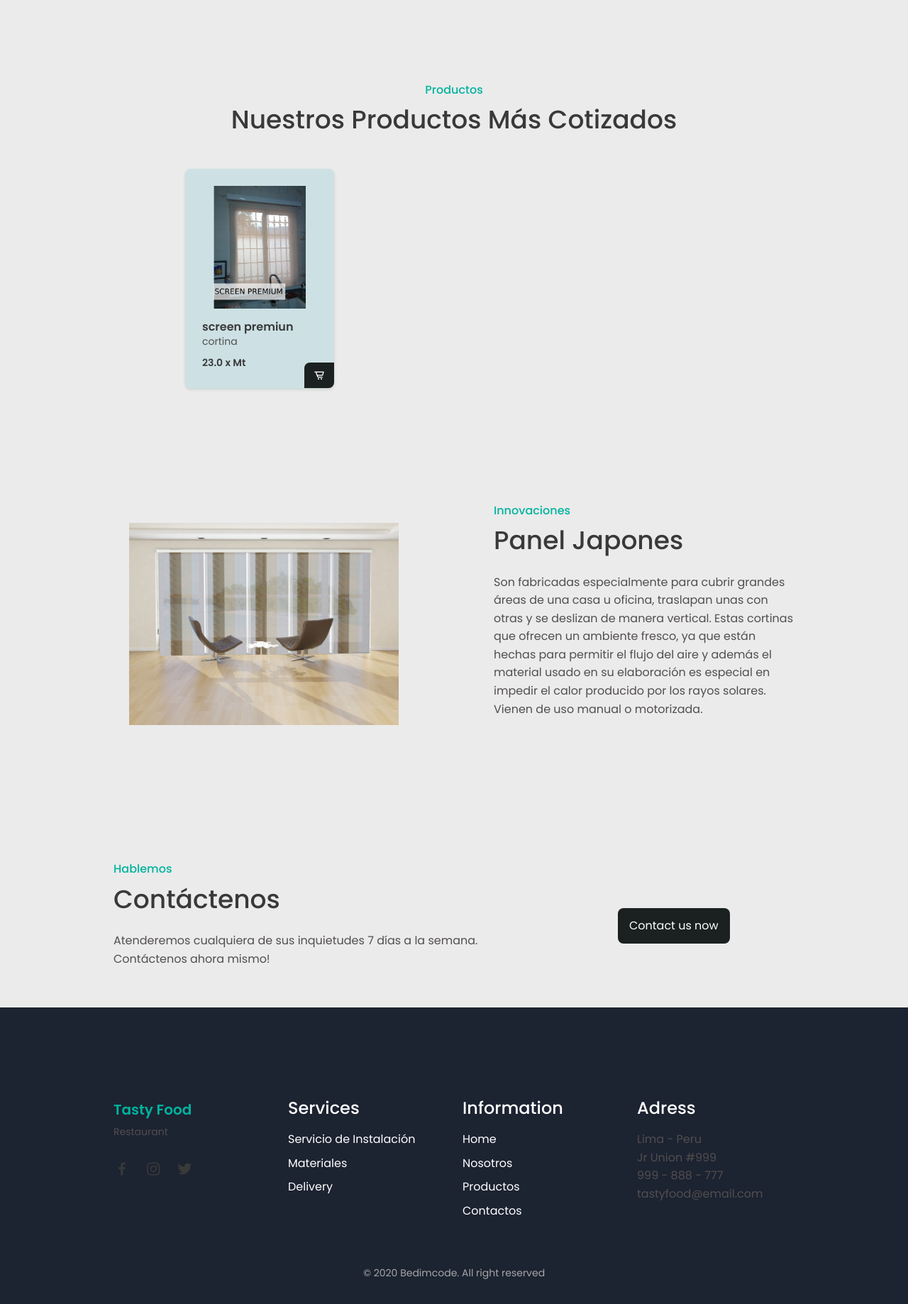
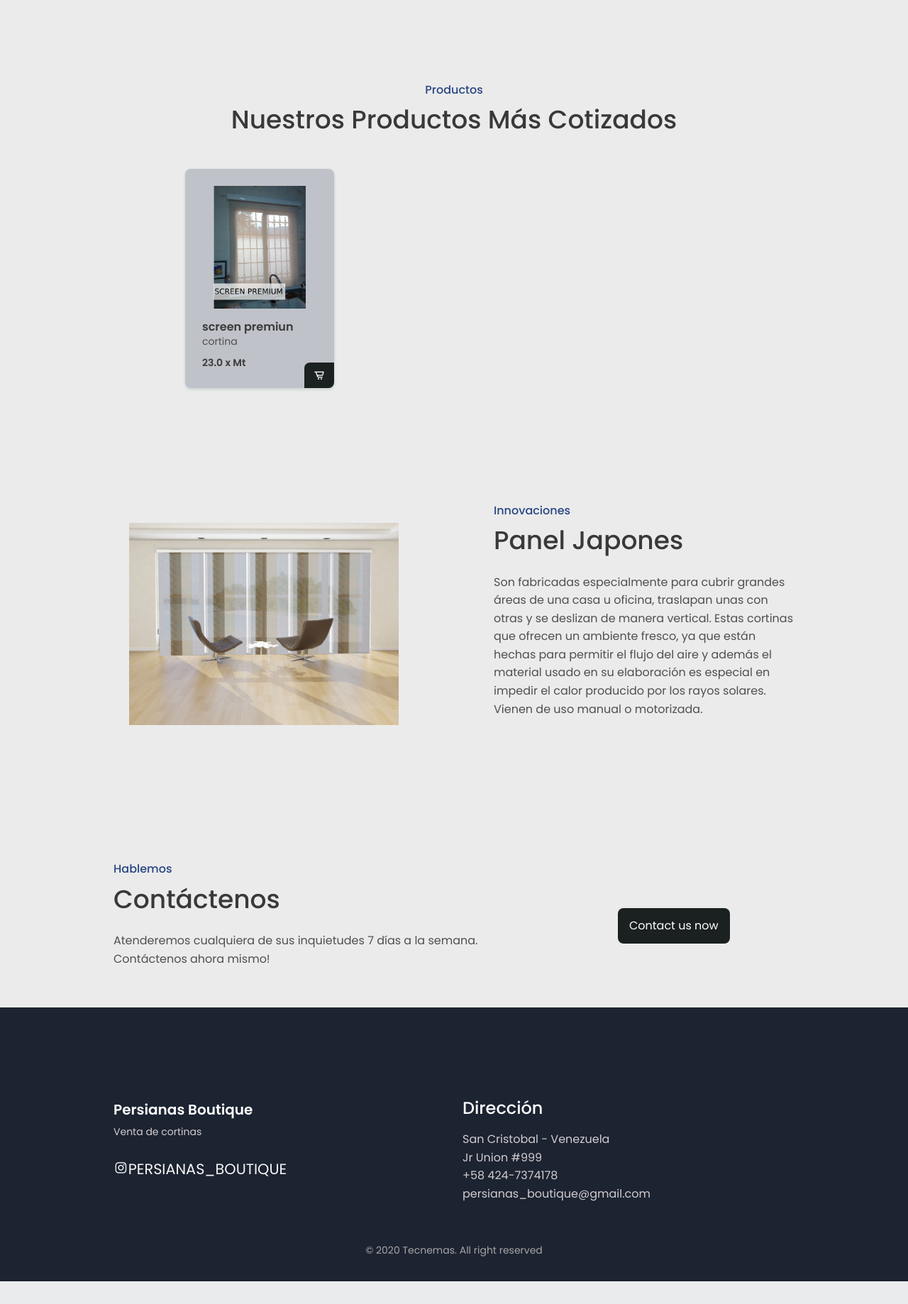
Before and after one commit to rikicop/wilmar, a Django app: page / in a window 1280 px wide. Shown: the part 1880-3718 px from the top of the page at 71% size. After the commit the page ends 3686 px from the top, so only its background shows below. Run offline with Django 3.2, Linux system fonts and the light colour scheme; data comes from the database, SQL or seed files in the repository; some libraries are stand-ins or nearby versions.

Commit message:
pagina principal

```diff
--- a/cortinas/templates/base.html
+++ b/cortinas/templates/base.html
@@ -30,7 +30,7 @@
     <!--========== HEADER ==========-->
     <header class="l-header" id="header">
         <div class="colum_one">
-            <i class='bx bxs-phone' ></i><a href="tel:+584247374178" style="text-decoration: none; color:  white;">+584247374178</a> &nbsp;
+            <i class='bx bxs-phone' style="color: white;"></i><a href="tel:+584247374178" style="text-decoration: none; color:  white;">+584247374178</a> &nbsp;
             <a href="https://www.instagram.com/persianas_boutique/" style="text-decoration: none; color:  white;" target="_blank" rel="noopener noreferrer">
                 <i class='bx bxl-instagram-alt'  style="color: white;" ></i> persianas_boutique
             </a>
@@ -66,26 +66,16 @@
     <footer class="footer section bd-container">
         <div class="footer__container bd-grid">
             <div class="footer__content">
-                <a href="#" class="footer__logo">Tasty Food</a>
-                <span class="footer__description">Restaurant</span>
+                <a href="#" class="footer__logo">Persianas Boutique</a>
+                <span class="footer__description">Venta de cortinas</span>
                 <div>
-                    <a href="#" class="footer__social"><i class='bx bxl-facebook'></i></a>
-                    <a href="#" class="footer__social"><i class='bx bxl-instagram'></i></a>
-                    <a href="#" class="footer__social"><i class='bx bxl-twitter'></i></a>
+
+                    <a href="#" class="footer__social"><i class='bx bxl-instagram'></i>PERSIANAS_BOUTIQUE</a>
+
                 </div>
             </div>
 
-            <div class="footer__content">
-                <h3 class="footer__title">Services</h3>
-                <ul>
-                    <li><a href="#services" class="footer__link">Servicio de Instalación</a></li>
-                    <li><a href="#services" class="footer__link">Materiales</a></li>
-                    <li><a href="#services" class="footer__link">Delivery</a></li>
-
-                </ul>
-            </div>
-
-            <div class="footer__content">
+            <!-- <div class="footer__content">
                 <h3 class="footer__title">Information</h3>
                 <ul>
                     <li><a href="#home" class="footer__link">Home</a></li>
@@ -93,20 +83,20 @@
                     <li><a href="#menu" class="footer__link">Productos</a></li>
                     <li><a href="#contact" class="footer__link">Contactos</a></li>
                 </ul>
-            </div>
+            </div> -->
 
             <div class="footer__content">
-                <h3 class="footer__title">Adress</h3>
-                <ul>
-                    <li>Lima - Peru</li>
+                <h3 class="footer__title">Dirección</h3>
+                <ul class = "footer__ul">
+                    <li>San Cristobal - Venezuela</li>
                     <li>Jr Union #999</li>
-                    <li>999 - 888 - 777</li>
-                    <li>tastyfood@email.com</li>
+                    <li>+58 424-7374178</li>
+                    <li>persianas_boutique@gmail.com</li>
                 </ul>
             </div>
         </div>
 
-        <p class="footer__copy">&#169; 2020 Bedimcode. All right reserved</p>
+        <p class="footer__copy">&#169; 2020 Tecnemas. All right reserved</p>
     </footer>
 
     <!--========== SCROLL REVEAL ==========-->
--- a/static/css/detalle.css
+++ b/static/css/detalle.css
@@ -55,6 +55,8 @@ hr{
     position:relative;
     left: -60px;
     margin-left: 50px;
+    margin-top: 70px;
+    margin-bottom: 10px;
 }
 .parameter{
     padding-top: 70px;
--- a/wilmar_project/static/css/detalle.css
+++ b/wilmar_project/static/css/detalle.css
@@ -55,6 +55,8 @@ hr{
     position:relative;
     left: -60px;
     margin-left: 50px;
+    margin-top: 70px;
+    margin-bottom: 10px;
 }
 .parameter{
     padding-top: 70px;
--- a/wilmar_project/static/css/styles.css
+++ b/wilmar_project/static/css/styles.css
@@ -6,7 +6,7 @@
   --header-height: 4rem;
 
   /*========== Colors ==========*/
-  --first-color: #00b39e;
+  --first-color: #284683;
   --first-color-alt: #048654;
   --title-color: #393939;
   --text-color: #524e4e;
@@ -210,7 +210,7 @@ img{
 
 /* Show menu */
 .show-menu{
-  top: var(--header-height);
+  top:  5rem;
 }
 
 /* Active menu */
@@ -232,7 +232,7 @@ img{
   justify-content: center;
   align-items: center;
   padding: .3rem;
-  background: rgba(6,156,84,.5);
+  background: rgb(22 31 66 / 50%);
   border-radius: .4rem;
   z-index: var(--z-tooltip);
   transition: .4s;
@@ -345,7 +345,7 @@ img{
   position: relative;
   display: flex;
   flex-direction: column;
-  background-color:#17a2b824;
+  background-color:rgb(22 31 66 / 20%);
   border-radius: .5rem;
   box-shadow: 0 2px 4px rgba(3,74,40,.15);
   padding: .75rem;
@@ -423,7 +423,7 @@ img{
 
 .footer__logo{
   font-size: var(--h3-font-size);
-  color: var(--first-color);
+  color: white;
   font-weight: var(--font-semi-bold);
 }
 
@@ -431,18 +431,23 @@ img{
   display: block;
   font-size: var(--small-font-size);
   margin: .25rem 0 var(--mb-3);
+  color:#eee6e6de;
 }
 
 .footer__social{
-  font-size: 1.5rem;
-  color: var(--title-color);
-  margin-right: var(--mb-2);
+  font-size: 1.3rem;
+  color: whitesmoke;
+  margin-right: 0.1rem;;
 }
 
 .footer__title{
   font-size: var(--h2-font-size);
   color: white;
   margin-bottom: var(--mb-2);
+}
+
+.footer__ul{
+  color: #eee6e6de;
 }
 
 .footer__link{
```
Also changed, not shown: static/css/styles.css (+13 -8 lines), static/img/cortina.png (deleted), static/img/cortina80.png, static/img/cortina81.png (added), static/img/delivery.png, static/img/delivery2.png (added), static/img/icons8-toolbox-24.png (added), static/img/instalacion.png, static/img/instalacion2.png (added), wilmar_project/static/img/cortina80.png, wilmar_project/static/img/cortina81.png (added), wilmar_project/static/img/delivery.png, wilmar_project/static/img/delivery2.png (added), wilmar_project/static/img/instalacion.png, 1 more files.
